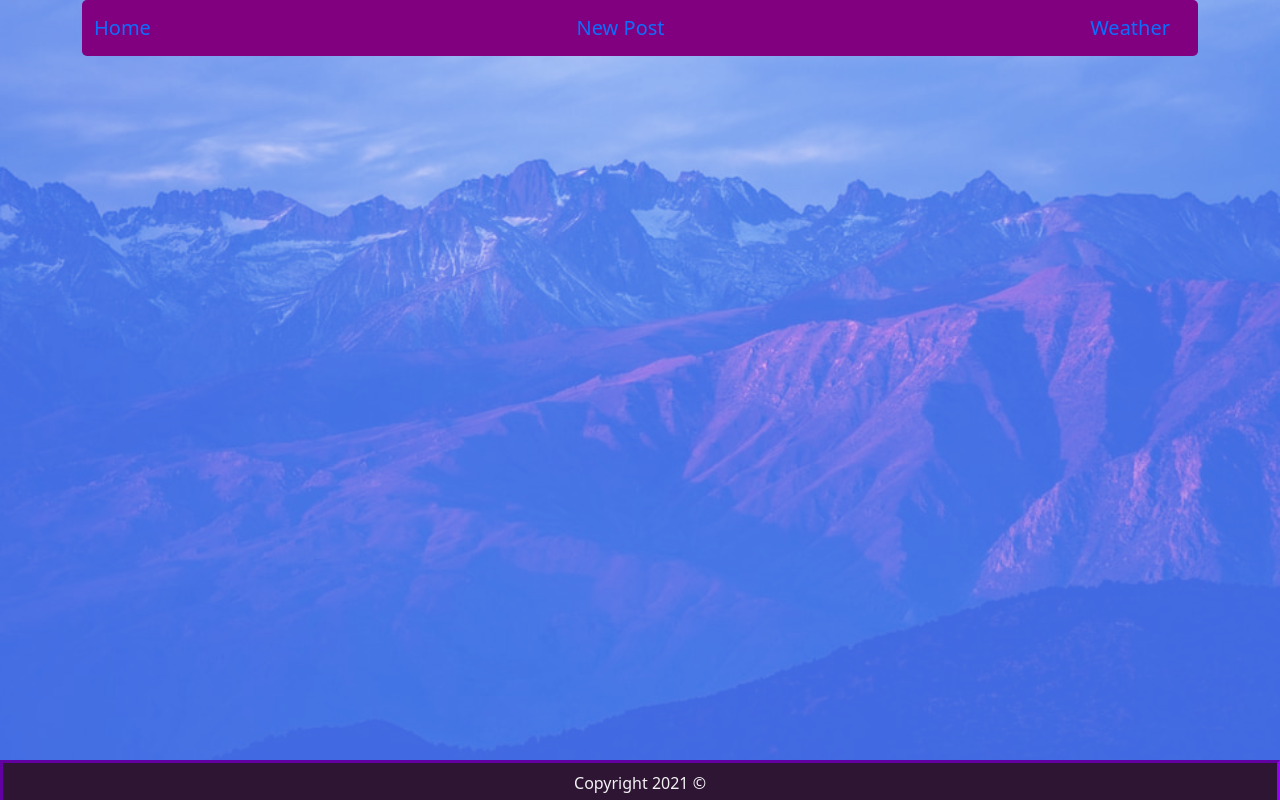
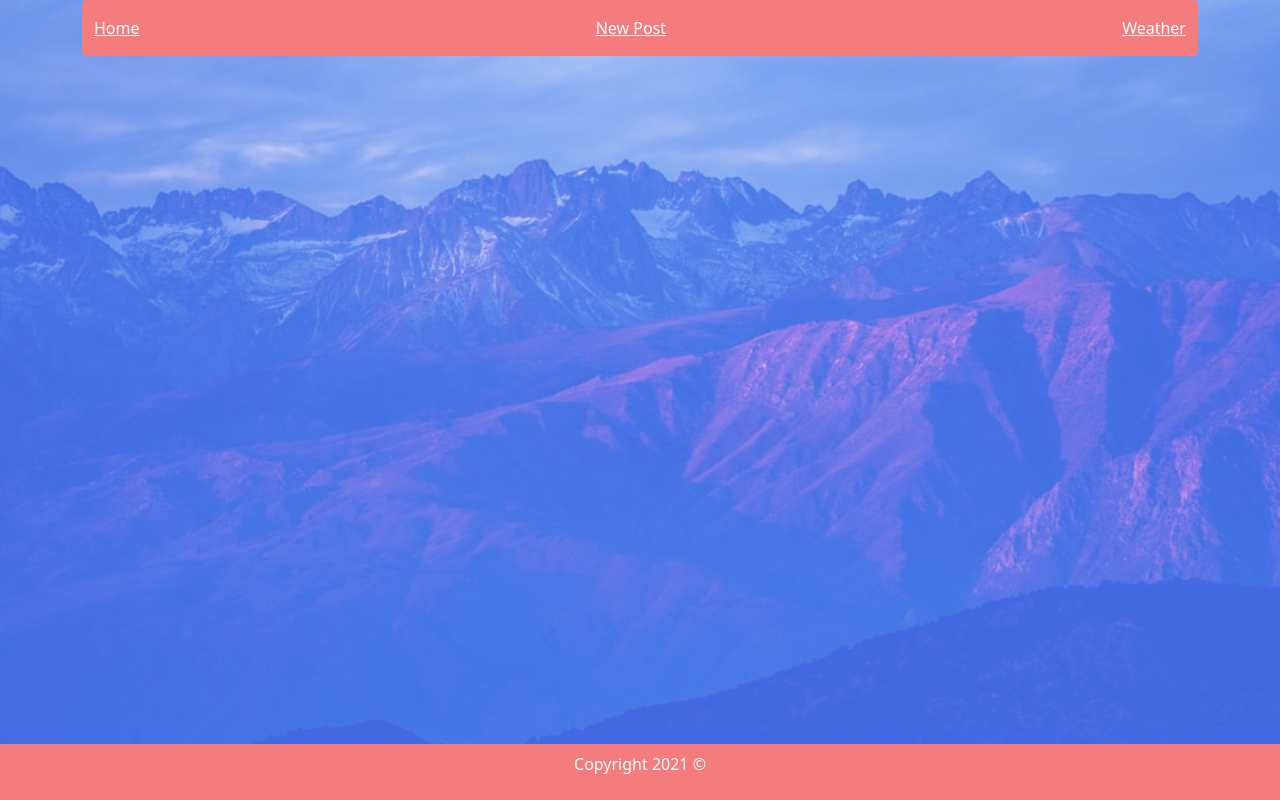
Before and after one commit to bcermak/frankenapp, a React (Create React App) app in the folder app/client/: page / in a window 1280 px wide. Built offline with nearby package versions, Linux system fonts and the light colour scheme; a web font is replaced by a local one.

Commit message:
removed old styles in footer

```diff
--- a/app/client/src/components/Footer/index.css
+++ b/app/client/src/components/Footer/index.css
@@ -1,3 +1,10 @@
-footer p{
-    font-size: 100px;
+footer {
+  position: fixed;
+  width: 100%;
+  left: 0;
+  bottom: 0;
+  text-align: center;
+  background-color: #f47c7c;
+  color: white;
+
   }
--- a/app/client/src/components/Footer/index.js
+++ b/app/client/src/components/Footer/index.js
@@ -1,25 +1,12 @@
 import React, { Component } from 'react';
-import '.'
+import './index.css'
 
 class Footer extends React.Component {
     render() {
-        const footerStyle = {
-            position: "fixed",
-            left: "0",
-            bottom: '0',
-            width: '100%',
-            backgroundColor: '#2e1534',
-            color: '#f3f3f3',
-            textAlign: 'center',
-            height: '40px',
-            borderStyle: 'inset',
-            borderColor: 'rgb(148, 2, 245)',
-            borderBottomStyle: 'none'
 
-        }
 
         return <>
-            <footer style={footerStyle}>
+            <footer>
             <p style={{lineHeight:"40px"}}>Copyright 2021 &copy;</p>
             </footer>
         </>
--- a/app/client/src/components/Nav/Nav.css
+++ b/app/client/src/components/Nav/Nav.css
@@ -1,4 +1,5 @@
 .navbar {
-    background-color: purple;
+    background-color: #f47c7c;
     border-radius: 5px;
+    color: white;
 }
--- a/app/client/src/components/Nav/Nav.js
+++ b/app/client/src/components/Nav/Nav.js
@@ -6,9 +6,9 @@ const Nav = () => {
     <>
     <nav className="navbar sticky-top bg-body-tertiary">
         <div className="container-fluid">
-            <a className="navbar-brand" href="/">Home</a>
-            <a className="navbar-brand" href="/newpost">New Post</a>
-            <a className="navbar-brand" href="Weather">Weather</a>
+            <a className="navbar" href="/">Home</a>
+            <a className="navbar" href="/newpost">New Post</a>
+            <a className="navbar" href="Weather">Weather</a>
         </div>
     </nav>
     </>
--- a/app/client/src/pages/NewPost.jsx
+++ b/app/client/src/pages/NewPost.jsx
@@ -1,10 +1,12 @@
-import React from 'react'
+import React from 'react';
+import Nav from '../components/Nav/Nav';
 import PostForm from '../components/PostForm';
 import Footer from '../components/Footer';
 
 const NewPost = () => {
     return (
         <div className="container">
+            <Nav />
             <PostForm />
             <Footer />
         </div>
--- a/app/client/src/pages/WeatherPage.jsx
+++ b/app/client/src/pages/WeatherPage.jsx
@@ -1,8 +1,12 @@
 import React from 'react'
+import Nav from '../components/Nav/Nav';
 import Footer from '../components/Footer';
+
+
 const WeatherPage = () => {
     return (
         <div className="container">
+            <Nav />
             <div className='row'>
                 <div className="col-md-12" style={{textAlign: 'center', padding: '33px'}}>
                     <input type="text" placeholder='city name'/>
```
